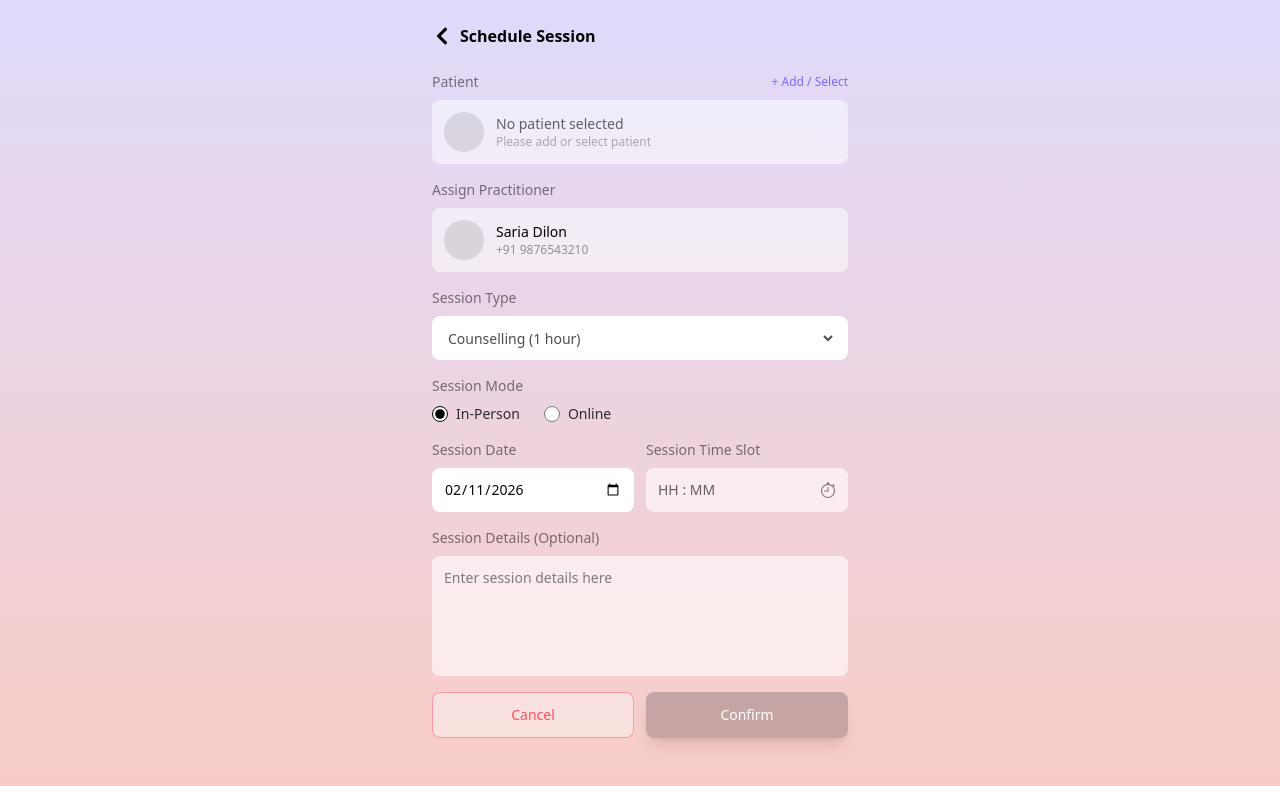
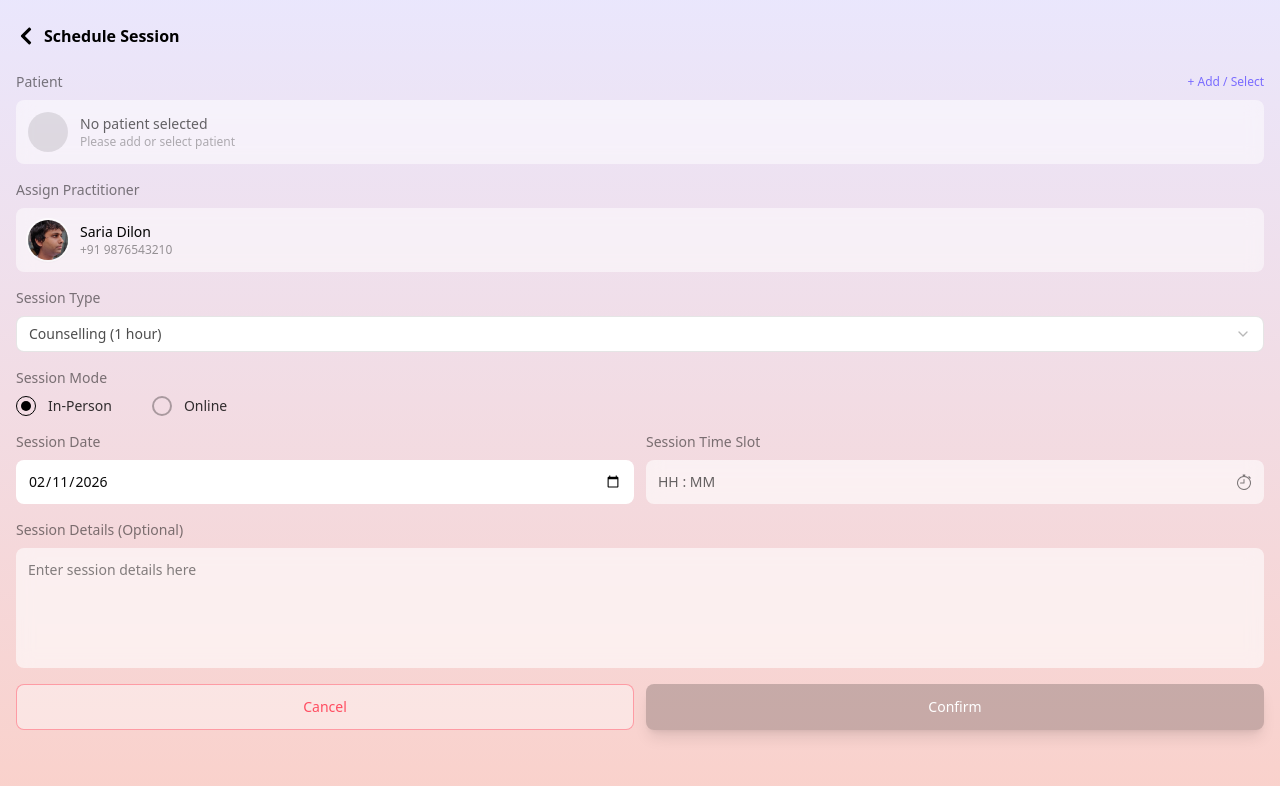
Before and after one commit to Sameercode660/frontend-assignment, a Next.js app: page /schedule in a window 1280 px wide. Shown: the top 786 px of the page. Built offline with nearby package versions, Linux system fonts and the light colour scheme.

Commit message:
UI changes

```diff
--- a/app/page.tsx
+++ b/app/page.tsx
@@ -53,10 +53,10 @@ export default async function HomePage() {
         )}
       </div>
 
-      <div className="px-4 py-3" >
+      <div className="px-4 py-3 pb-20" >
         <h2 className="mb-2 text-sm font-medium text-black/70">Past Sessions</h2>
 
-        <div className="space-y-3">
+        <div className="space-y-3 over">
           {pastSessions.length > 0 ? (
             pastSessions.map((s: any) => (
               <PastSessionCard
@@ -78,7 +78,7 @@ export default async function HomePage() {
         </div>
       </div>
 
-      <div className="px-4 absolute bottom-5 w-full">
+      <div className="px-4 fixed bottom-5 w-full">
         <Link
           href="/doctors"
           className="block w-full rounded-md bg-linear-to-r from-[#a79cff] to-[#ffb0b0] px-4 py-3 text-center font-medium text-white shadow-lg"
--- a/app/schedule/page.tsx
+++ b/app/schedule/page.tsx
@@ -5,7 +5,7 @@ import { FaChevronLeft } from "react-icons/fa";
 
 export default function SchedulePage() {
   return (
-    <AppShell>
+    <div className="min-h-screen w-full bg-linear-to-b from-[#dfdafba9] to-[#F9CCC5]/90">
       <div className="flex items-center gap-2 px-4 pt-6 py-2">
         <Link href="/doctors" className="text-white/90 ">
             <FaChevronLeft color="black" size={20}/>
@@ -16,6 +16,6 @@ export default function SchedulePage() {
       <div className="mt-4">
         <ScheduleSessionForm />
       </div>
-    </AppShell>
+    </div>
   );
 }
--- a/components/schedule/ScheduleSessionForm.tsx
+++ b/components/schedule/ScheduleSessionForm.tsx
@@ -5,6 +5,14 @@ import { motion } from "framer-motion";
 import SelectTimeSlotModal from "./SelectTimeSlotModal";
 import AddPatientModal from "./AddPatientModal";
 import { BsStopwatch } from "react-icons/bs";
+import Image from "next/image";
+import {
+  Select,
+  SelectContent,
+  SelectItem,
+  SelectTrigger,
+  SelectValue,
+} from "@/components/ui/select";
 
 
 type SessionMode = "IN_PERSON" | "ONLINE";
@@ -142,7 +150,13 @@ export default function ScheduleSessionForm() {
         <div>
           <p className="mb-2 text-sm text-black/50">Assign Practitioner</p>
           <div className="flex items-center gap-3 rounded-md bg-[#FFFFFF80] p-3 backdrop-blur">
-            <div className="h-10 w-10 rounded-full bg-black/10" />
+            <Image
+              src={'/images/img6.png'}
+              alt="Profile"
+              width={40}
+              height={40}
+              className="h-10 w-10 rounded-full object-cover ring-2 ring-white/70 shadow-sm"
+            />
             <div className="flex-1">
               <p className="text-sm font-medium text-black">Saria Dilon</p>
               <p className="text-xs text-black/40">+91 9876543210</p>
@@ -153,46 +167,55 @@ export default function ScheduleSessionForm() {
         {/* Session Type */}
         <p className="mb-2 text-sm text-black/50">Session Type</p>
 
-        <div className="flex h-11 items-center rounded-md bg-[#FFFFFF] px-3 backdrop-blur">
-          <select
-            value={sessionType}
-            onChange={(e) => setSessionType(e.target.value)}
-            className="w-full bg-transparent text-sm outline-none text-black/70"
-          >
-            <option value="Counselling">Counselling (1 hour)</option>
-            <option value="Therapy">Therapy</option>
-            <option value="Consultation">Consultation</option>
-          </select>
-        </div>
+        <Select value={sessionType} onValueChange={setSessionType}>
+          <SelectTrigger className=" w-full h-11 rounded-md bg-white px-3 text-sm text-black/70 shadow-none border border-black/10 focus:ring-0">
+            <SelectValue placeholder="Select session type" />
+          </SelectTrigger>
+
+          <SelectContent className="rounded-md border border-black/10 bg-white">
+            <SelectItem value="Counselling">Counselling (1 hour)</SelectItem>
+            <SelectItem value="Therapy">Therapy</SelectItem>
+            <SelectItem value="Consultation">Consultation</SelectItem>
+          </SelectContent>
+        </Select>
 
         {/* Session Mode */}
         <div>
           <p className="mb-2 text-sm text-black/50">Session Mode</p>
 
-          <div className="flex items-center gap-6">
-            <label className="flex items-center gap-2 text-sm font-medium text-black/80">
+          <div className="flex items-center gap-10">
+            {/* In-Person */}
+            <label className="flex cursor-pointer items-center gap-3 text-sm font-medium text-black/80">
               <input
                 type="radio"
                 name="mode"
                 checked={sessionMode === "IN_PERSON"}
                 onChange={() => setSessionMode("IN_PERSON")}
-                className="h-4 w-4 accent-black"
+                className="peer hidden"
               />
+
+              <span className="relative h-5 w-5 rounded-full border border-black/30 bg-transparent peer-checked:border-black peer-checked:after:content-[''] peer-checked:after:absolute peer-checked:after:left-1/2 peer-checked:after:top-1/2 peer-checked:after:h-2.5 peer-checked:after:w-2.5 peer-checked:after:-translate-x-1/2 peer-checked:after:-translate-y-1/2 peer-checked:after:rounded-full peer-checked:after:bg-black" />
+
               In-Person
             </label>
 
-            <label className="flex items-center gap-2 text-sm font-medium text-black/80">
+            {/* Online */}
+            <label className="flex cursor-pointer items-center gap-3 text-sm font-medium text-black/80">
               <input
                 type="radio"
                 name="mode"
                 checked={sessionMode === "ONLINE"}
                 onChange={() => setSessionMode("ONLINE")}
-                className="h-4 w-4 accent-black"
+                className="peer hidden"
               />
+
+              <span className="relative h-5 w-5 rounded-full border-2 border-black/30 bg-transparent peer-checked:border-black peer-checked:after:content-[''] peer-checked:after:absolute peer-checked:after:left-1/2 peer-checked:after:top-1/2 peer-checked:after:h-2.5 peer-checked:after:w-2.5 peer-checked:after:-translate-x-1/2 peer-checked:after:-translate-y-1/2 peer-checked:after:rounded-full peer-checked:after:bg-black" />
+
               Online
             </label>
           </div>
         </div>
+
 
         {/* Date + Time Slot */}
         <div className="grid grid-cols-2 gap-3">
```
